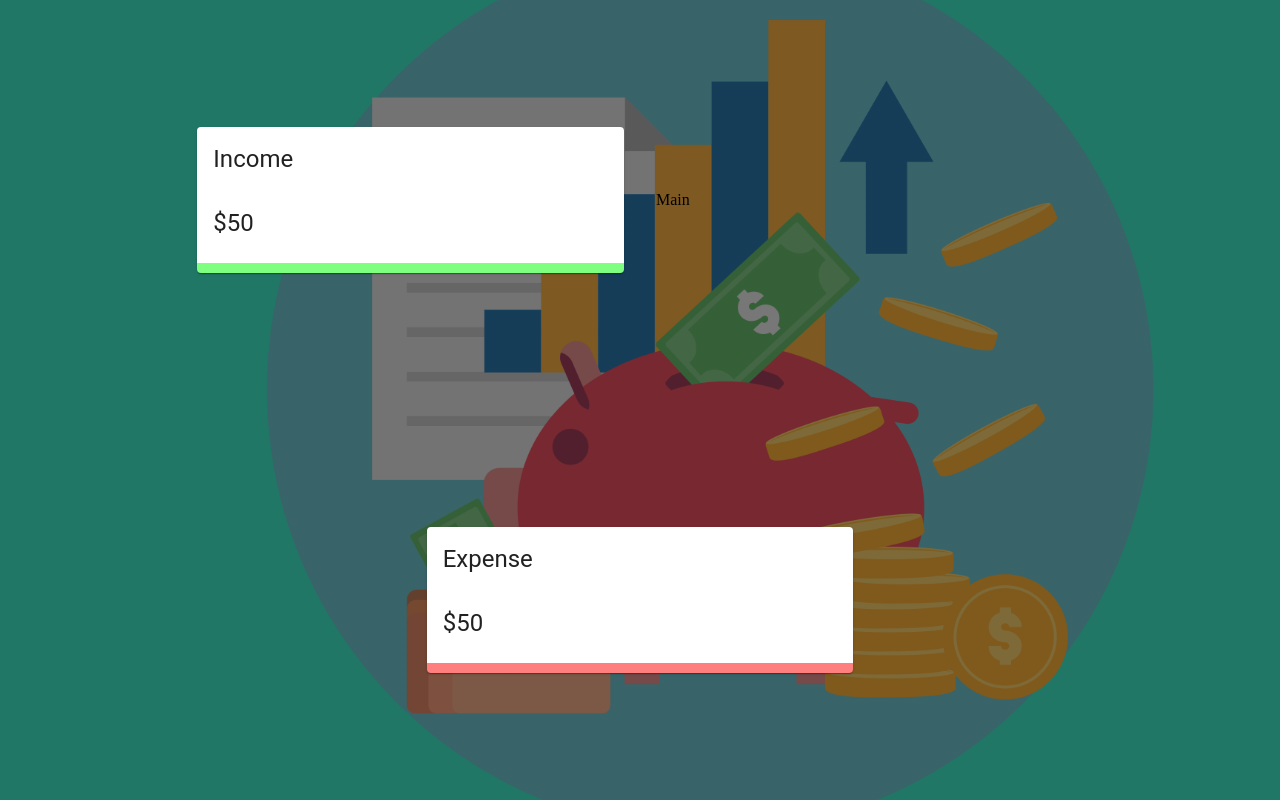
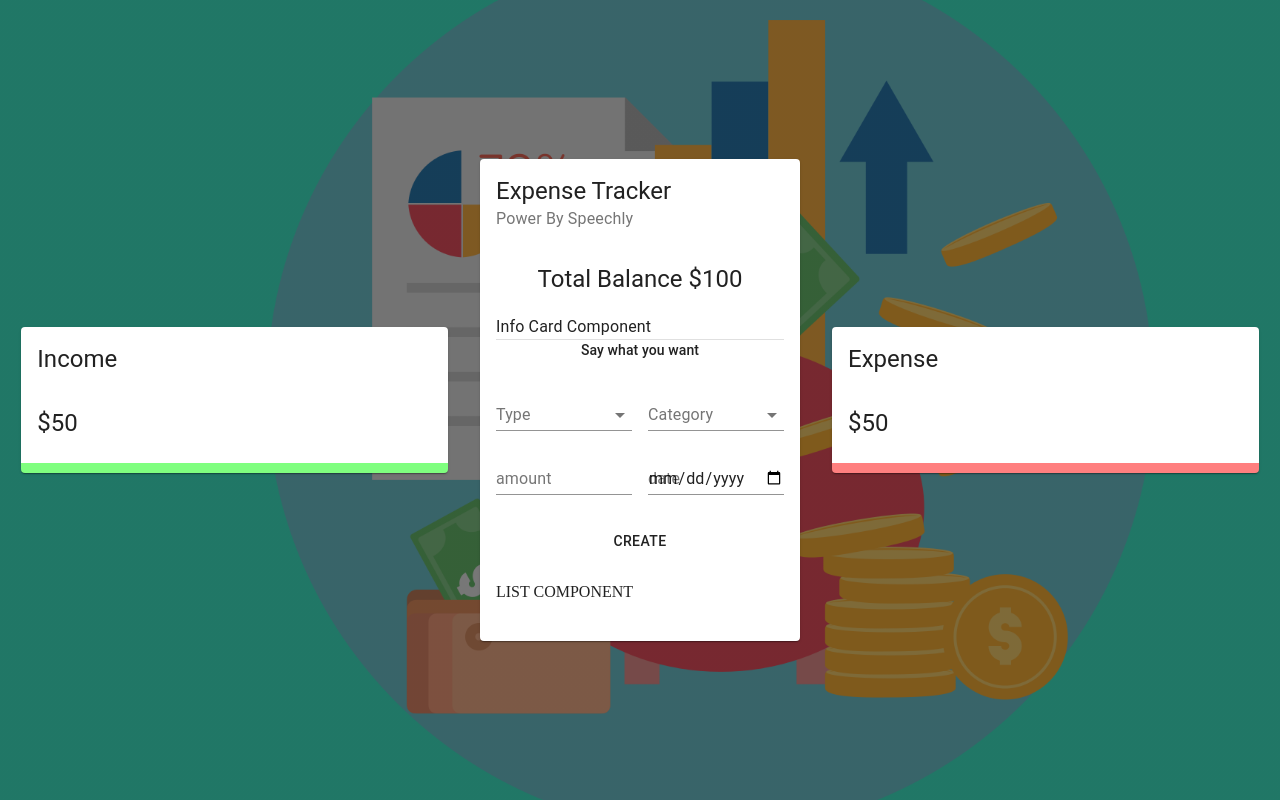
Before and after one commit to chathuRashmini/Budget-Tracker, a React (Create React App) app in the folder budget-tracker/: page / in a window 1280 px wide. Built offline with nearby package versions, Linux system fonts and the light colour scheme.

Commit message:
Structured the Form component

```diff
--- a/budget-tracker/src/App.js
+++ b/budget-tracker/src/App.js
@@ -2,6 +2,7 @@ import React from 'react'
 import { Grid } from '@material-ui/core';
 
 import Details from './components/Details/Details';
+import Main from './components/main/Main';
 import useStyles from './styles'
 
 const App = () => {
@@ -24,8 +25,8 @@ const App = () => {
                     />
                 </Grid>
 
-                <Grid item xs={12} sm={4}>
-                    <p>Main</p>
+                <Grid item xs={12} sm={3}>
+                    <Main />
                 </Grid>
 
                 <Grid item xs={12} sm={4}>
--- /dev/null
+++ b/budget-tracker/src/components/main/Main.jsx
@@ -0,0 +1,43 @@
+import React from 'react'
+import { Card, CardContent, CardHeader, Typography, Grid, Divider } from '@material-ui/core'
+
+import useStyles from './styles'
+import Form from './form/Form'
+
+const Main = () => {
+
+    const classes = useStyles()
+
+    return (
+        <Card className={classes.root}>
+            <CardHeader
+                title="Expense Tracker"
+                subheader="Power By Speechly"
+            />
+
+            <CardContent>
+                <Typography align='center' variant='h5'>
+                    Total Balance $100
+                </Typography>
+
+                <Typography variant='subtitle1' style={{ lineHeight: '1.5em', marginTop: '20px' }}>
+                    Info Card Component
+                </Typography>
+
+                <Divider />
+
+                <Form />
+            </CardContent>
+
+            <CardContent className={classes.cartContent}>
+                <Grid container spacing={2}>
+                    <Grid item xs={12}>
+                        <p>LIST COMPONENT</p>
+                    </Grid>
+                </Grid>
+            </CardContent>
+        </Card>
+    )
+}
+
+export default Main
--- /dev/null
+++ b/budget-tracker/src/components/main/form/Form.jsx
@@ -0,0 +1,55 @@
+import React from 'react'
+import { Typography, Grid, TextField, Button, FormControl, InputLabel, Select, MenuItem } from '@material-ui/core'
+
+import useStyles from './styles'
+
+const Form = () => {
+
+    const classes = useStyles()
+
+    return (
+        <Grid container spacing={2}>
+            <Grid item xs={12}>
+                <Typography align='center' variant='subtitle2' gutterBottom>
+                    Say what you want
+                </Typography>
+            </Grid>
+
+            <Grid item xs={6}>
+                <FormControl fullWidth>
+                    <InputLabel>Type</InputLabel>
+
+                    <Select>
+                        <MenuItem value="Income">Income</MenuItem>
+                        <MenuItem value="Expense">Expense</MenuItem>
+                    </Select>
+                </FormControl>
+            </Grid>
+
+            <Grid item xs={6}>
+                <FormControl fullWidth>
+                    <InputLabel>Category</InputLabel>
+
+                    <Select>
+                        <MenuItem value="Business">Business</MenuItem>
+                        <MenuItem value="Salary">Salary</MenuItem>
+                    </Select>
+                </FormControl>
+            </Grid>
+
+            <Grid item xs={6}>
+                <TextField type="number" label='amount' fullWidth />
+            </Grid>
+
+            <Grid item xs={6}>
+                <TextField type="date" label='date' fullWidth />
+            </Grid>
+
+            <Button className={classes.button} variant='outlines' color='primary' fullWidth>
+                Create
+            </Button>
+        </Grid>
+    )
+}
+
+export default Form
--- /dev/null
+++ b/budget-tracker/src/components/main/form/styles.js
@@ -0,0 +1,12 @@
+import { makeStyles } from '@material-ui/core/styles';
+
+export default makeStyles(() => ({
+  radioGroup: {
+    display: 'flex',
+    justifyContent: 'center',
+    marginBottom: '-10px',
+  },
+  button: {
+    marginTop: '20px',
+  },
+}));
--- /dev/null
+++ b/budget-tracker/src/components/main/styles.js
@@ -0,0 +1,24 @@
+import { makeStyles } from '@material-ui/core/styles';
+
+export default makeStyles((theme) => ({
+  media: {
+    height: 0,
+    paddingTop: '56.25%', // 16:9
+  },
+  expand: {
+    transform: 'rotate(0deg)',
+    marginLeft: 'auto',
+    transition: theme.transitions.create('transform', {
+      duration: theme.transitions.duration.shortest,
+    }),
+  },
+  expandOpen: {
+    transform: 'rotate(180deg)',
+  },
+  cartContent: {
+    paddingTop: 0,
+  },
+  divider: {
+    margin: '20px 0',
+  },
+}));
```
